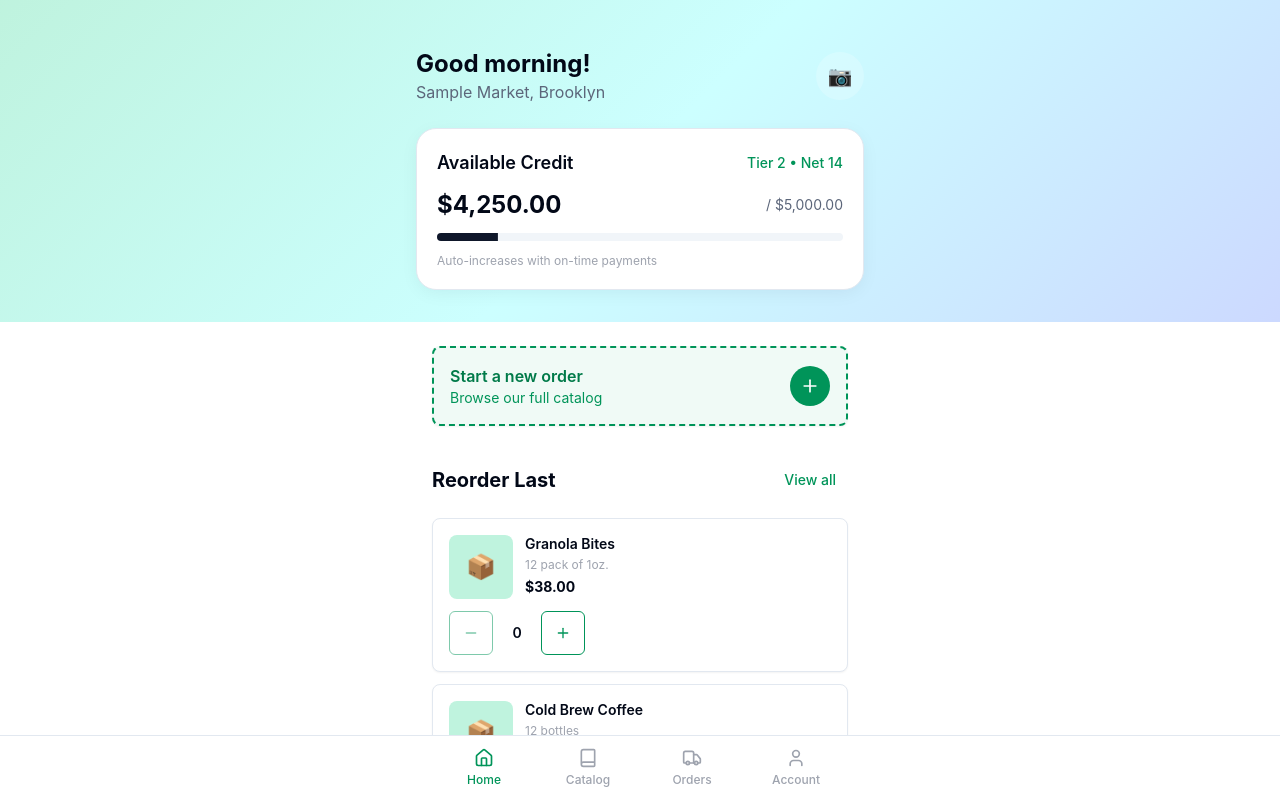
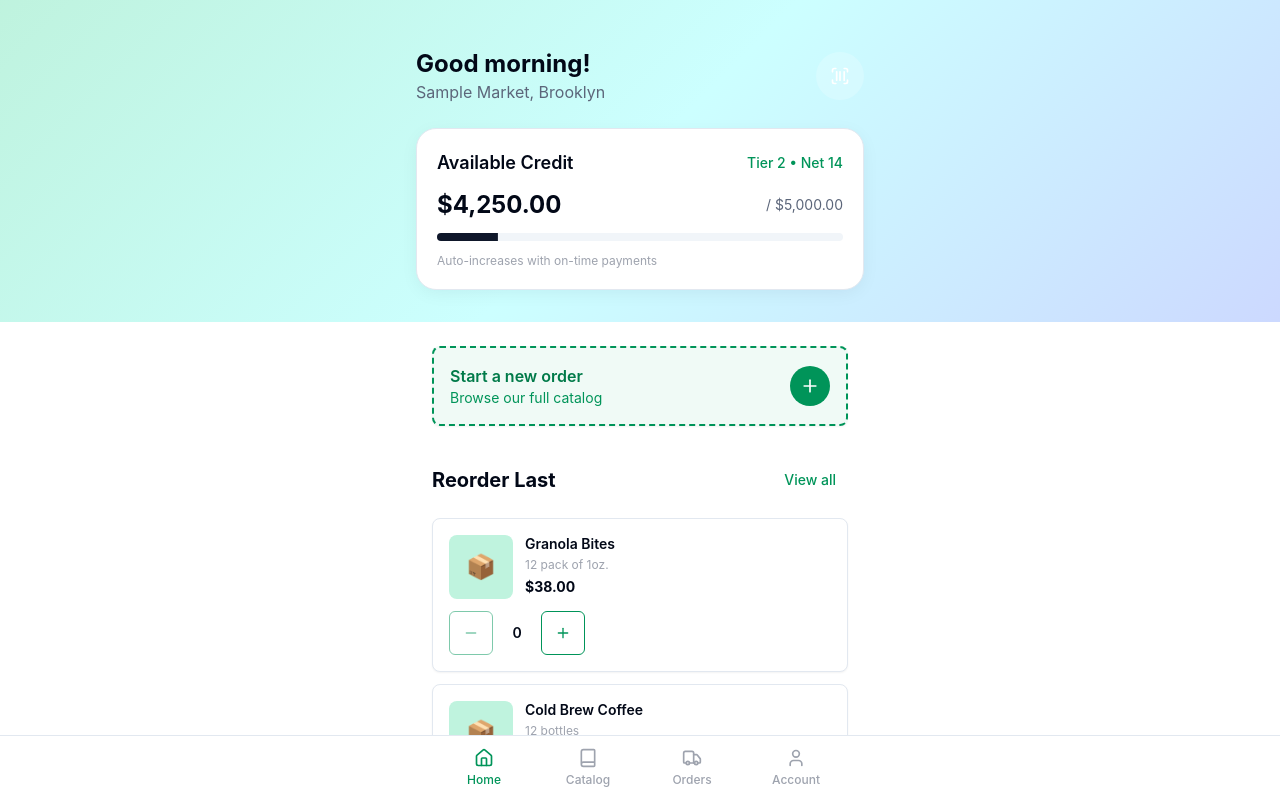
Before and after one commit to Pavelhere/reprally-hub, a React (Vite) app: page /home in a window 1280 px wide. Shown: the top 798 px of the page. Built offline with nearby package versions, Linux system fonts and the light colour scheme; the HTML template or start-up script is replaced by a standard one.

Commit message:
Fix Barcode Icon

```diff
--- a/src/pages/Home.tsx
+++ b/src/pages/Home.tsx
@@ -1,7 +1,7 @@
 import { useState } from 'react';
 import { Button } from '@/components/ui/button';
 import { Card } from '@/components/ui/card';
-import { Plus } from 'lucide-react';
+import { Plus, ScanBarcode } from 'lucide-react';
 import BottomNav from '@/components/BottomNav';
 import CreditCard from '@/components/CreditCard';
 import ProductCard from '@/components/ProductCard';
@@ -41,7 +41,7 @@ export default function Home() {
               onClick={() => openComingSoon('Scan to reorder', 'quickly scan barcodes to reorder your favorite products')}
               className="w-12 h-12 bg-white/20 rounded-full flex items-center justify-center"
             >
-              <span className="text-xl">📷</span>
+              <ScanBarcode size={20} className="text-white" />
             </button>
           </div>
 
```
